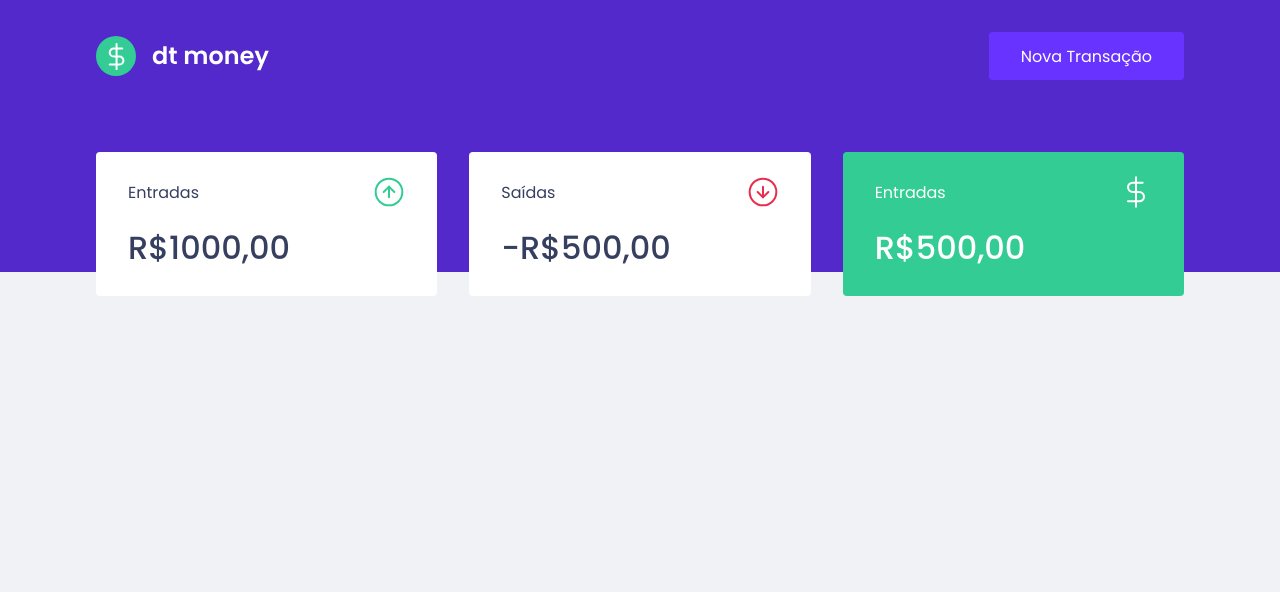
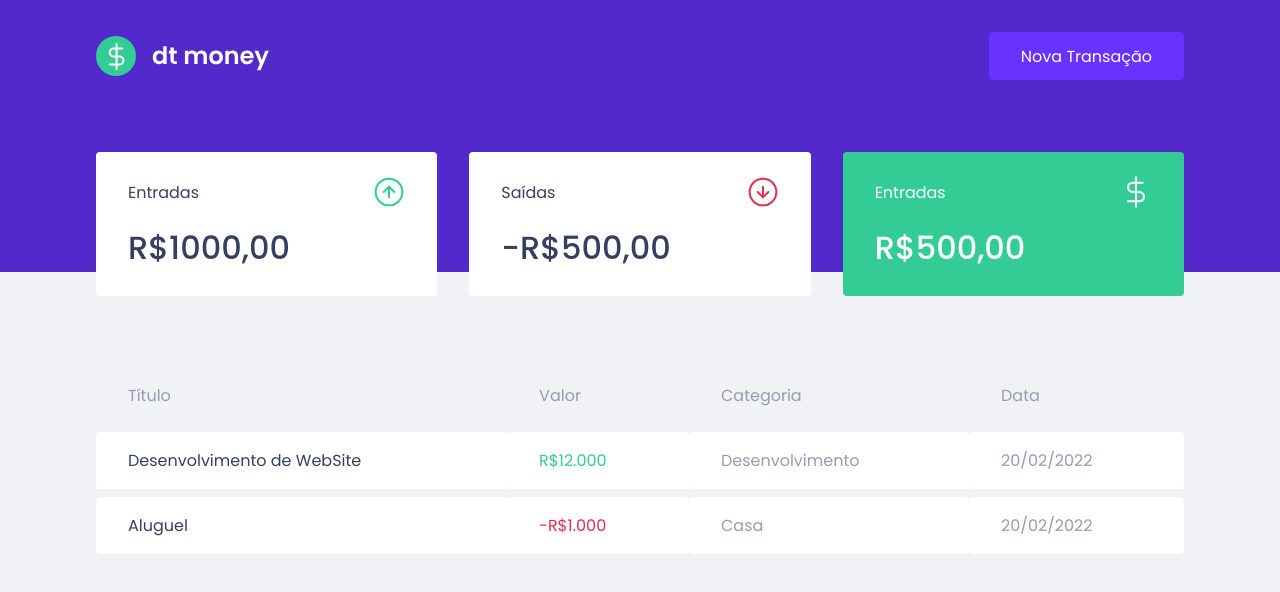
Before and after one commit to sajermann/DtMoney, a React (Create React App) app: page / in a window 1280 px wide. Shown: the top 592 px of the page. Built offline with nearby package versions, Linux system fonts and the light colour scheme.

Commit message:
II.6.2.3 - Complete

```diff
--- a/src/components/Dashboard/index.tsx
+++ b/src/components/Dashboard/index.tsx
@@ -1,11 +1,12 @@
-import logoImg from '../../assets/logo.svg'
 import { Summary } from '../Summary'
-import { Container, Content } from './styles'
+import { TransactionsTable } from '../TransactionsTable'
+import { Container } from './styles'
 
 export function Dashboard(){
   return (
     <Container>
       <Summary />
+      <TransactionsTable />
     </Container>
   )
 }
--- /dev/null
+++ b/src/components/TransactionsTable/index.tsx
@@ -0,0 +1,33 @@
+import { Container } from './styles'
+
+export function TransactionsTable(){
+  return (
+    <Container>
+      <table>
+        <thead>
+          <tr>
+            <th>Título</th>
+            <th>Valor</th>
+            <th>Categoria</th>
+            <th>Data</th>
+          </tr>
+        </thead>
+
+        <tbody>
+          <tr>
+            <td>Desenvolvimento de WebSite</td>
+            <td className="deposit">R$12.000</td>
+            <td>Desenvolvimento</td>
+            <td>20/02/2022</td>
+          </tr>
+          <tr >
+            <td>Aluguel</td>
+            <td className="withdraw">-R$1.000</td>
+            <td>Casa</td>
+            <td>20/02/2022</td>
+          </tr>
+        </tbody>
+      </table>
+    </Container>
+  )
+}
--- /dev/null
+++ b/src/components/TransactionsTable/styles.ts
@@ -0,0 +1,39 @@
+import styled from 'styled-components'
+
+export const Container = styled.main`
+  margin-top: 4rem;
+
+  table{
+    width: 100%;
+    border-spacing: 0 0.5rem;
+
+
+    th{
+      color: var(--text-body);
+      font-weight: 400;
+      padding: 1rem 2rem;
+      text-align: left;
+      line-height: 1.5rem;
+    }
+
+    td{
+      padding: 1rem 2rem;
+      border: 0;
+      background: var(--shape);
+      color: var(--text-body);
+      border-radius: 0.25rem;
+
+      &:first-child{
+        color: var(--text-title);
+      }
+
+      &.deposit{
+        color: var(--green);
+      }
+
+      &.withdraw{
+        color: var(--red);
+      }
+    }
+  }
+`;
```
